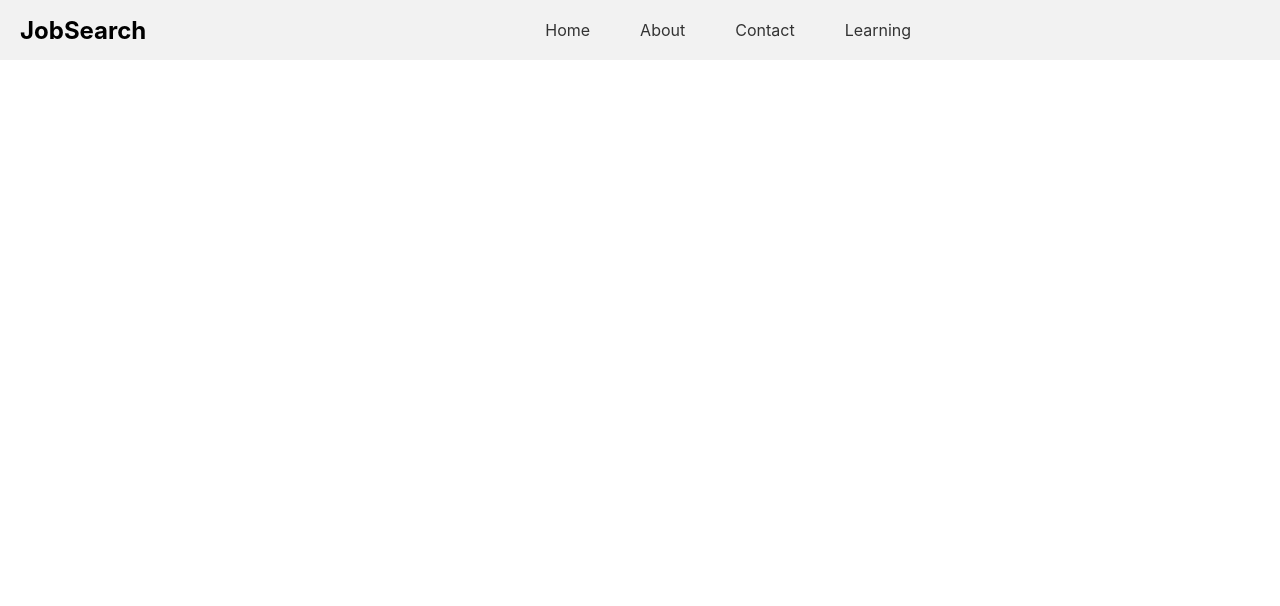
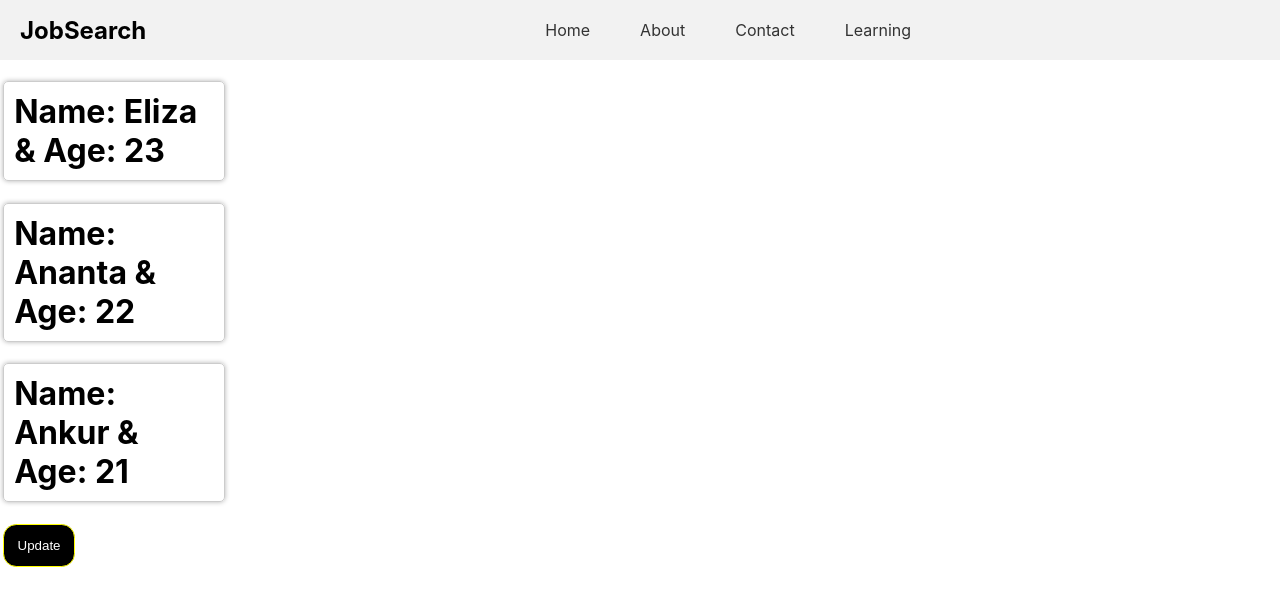
Before and after one commit to panteliza/ReactCourse, a React (Create React App) app: page /learning in a window 1280 px wide. Shown: the top 606 px of the page. Built offline with nearby package versions, Linux system fonts and the light colour scheme.

Commit message:
useState

```diff
--- a/src/App.js
+++ b/src/App.js
@@ -3,8 +3,12 @@
 import './App.css';
 import Home from './pages/Home/Home';
 import About from './pages/About/About';
+import Learning from './pages/Learning/Learning';
+
 import Contact from './pages/Contact/Contact';
 import Navbar from './components/Navbar/Navbar';
+
+
 
 function App() {
   return (
@@ -14,6 +18,7 @@
         <Route path="/" element={<Home />} />
         <Route path="/about" element={<About />} />
         <Route path="/contact" element={<Contact />} />
+        <Route path="/learning" element={<Learning />} />
       </Routes>
     </Router>
   );
--- /dev/null
+++ b/src/data/Data3.js
@@ -0,0 +1,15 @@
+const myBioData=[{
+  id:1,
+  myName:"Eliza",
+  age:23
+},{
+  id:2,
+  myName:"Ananta",
+  age:22
+},{
+id:3,
+myName:"Ankur",
+age:21
+}
+]
+export default myBioData
--- a/src/pages/Contact/Contact.js
+++ b/src/pages/Contact/Contact.js
@@ -1,10 +1,50 @@
-import React from 'react'
+// import React, { useState } from 'react';
+// import './Contact.css';
 
+// export default function Contact() {
+//   const [bgColor, setBgColor] = useState('pink');
+//   const [text, setText] = useState('Click me');
+
+//   function handleClick() {
+//     let bg;
+//     let newText;
+
+//     if (bgColor === 'pink') {
+//       bg = 'purple';
+//       newText = 'Oops!!!';
+//     } else if (bgColor==='purple'){
+//       bg = 'blue';
+//       newText = 'Go back';
+//     }else {
+//       bg='pink';
+//       newText='Click me';
+//     }
+
+//     setBgColor(bg);
+//     setText(newText);
+//   }
+
+//   return (
+//     <div className='Contact' style={{ backgroundColor: bgColor }}>
+//       <button className='btn' onClick={handleClick}>
+//         {text}
+//       </button>
+//     </div>
+//   );
+// }
+import React, { useState } from 'react'
 
 export default function Contact() {
+
+  const[num,setnum]=useState(0);
+function Handle ()  {
+   const newNum = num+1;
+  setnum(newNum);
+}
   return (
     <div>
-    i m contact
+      <h1>{num}</h1>
+      <button onClick={Handle}>Add</button>
     </div>
   )
 }
--- /dev/null
+++ b/src/pages/Learning/Learning.css
@@ -0,0 +1,14 @@
+
+
+.ctn{
+  border: 1px solid #ccc;
+  padding: 10px;
+  width: 200px;
+  display: flex;
+  flex-direction: column;
+  align-items: center;
+  box-shadow: 0 0 5px rgba(0, 0, 0, 0.3);
+  border-radius: 5px;
+  align-items: center;
+
+}
```
